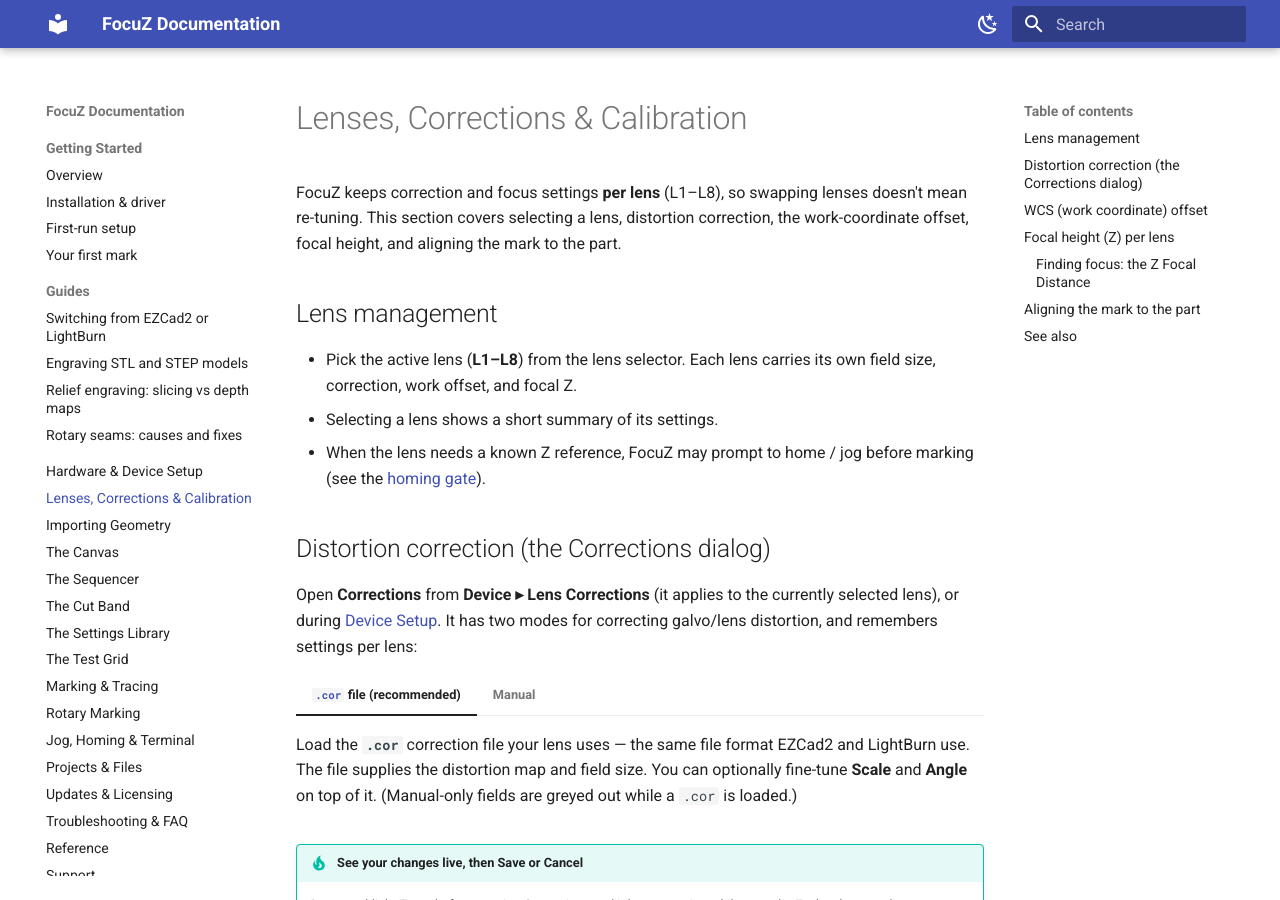
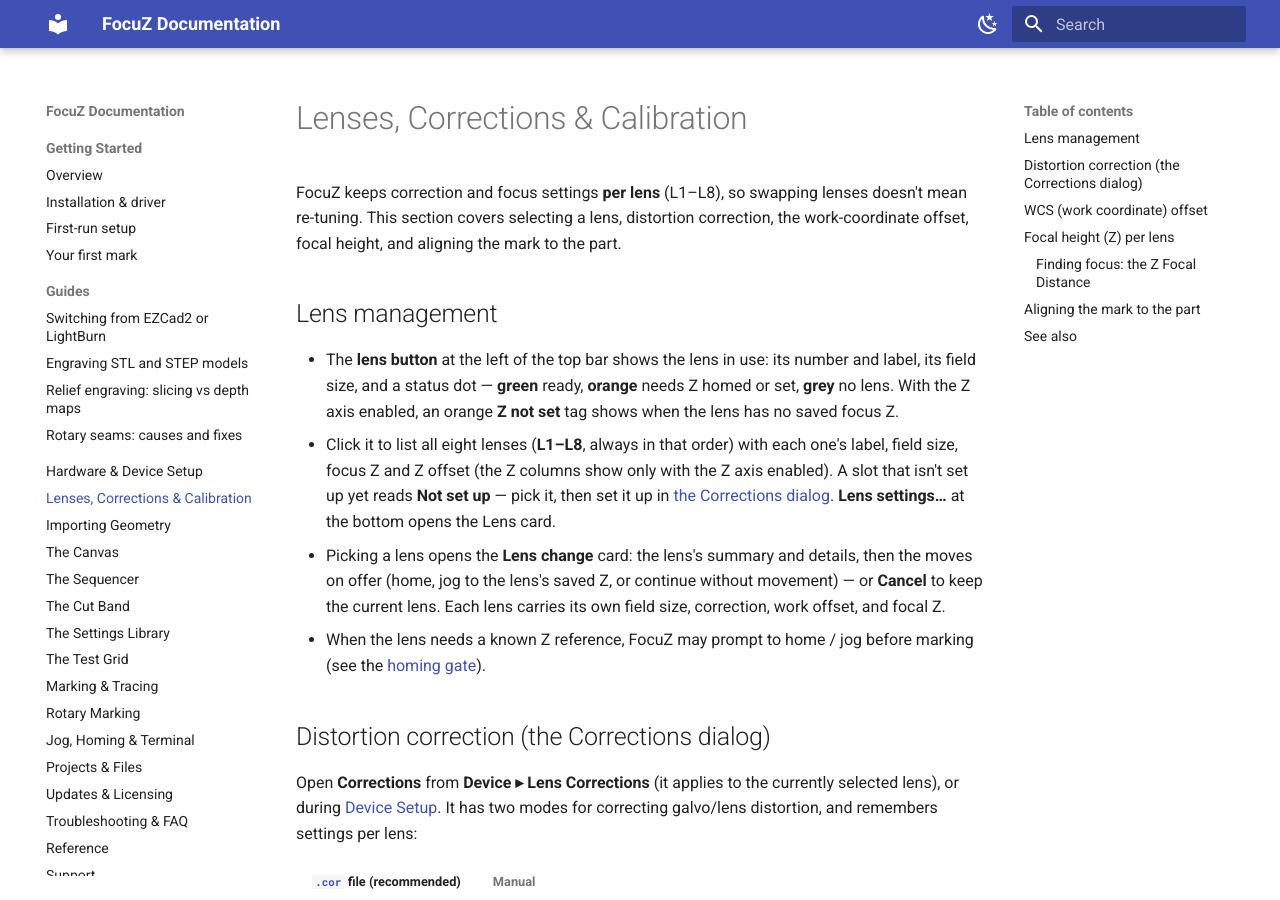
Before and after one commit to Lokahi-Shop/focuz-docs, an MkDocs documentation site: the page built from docs/lenses-corrections.md, in a window 1280 px wide and 900 px high. Built offline with MkDocs 1.6.1 and Material for MkDocs 9.7.7, drawn with Linux system fonts in a browser that asks for light colours.

Commit message:
Lens button + panel of all eight lenses; dark Lens change card
Co-Authored-By: Claude Opus 5.5 <noreply@anthropic.com>

```diff
--- a/docs/lenses-corrections.md
+++ b/docs/lenses-corrections.md
@@ -6,9 +6,16 @@ aligning the mark to the part.
 
 ## Lens management
 
-- Pick the active lens (**L1–L8**) from the lens selector. Each lens carries its own field size, correction,
-  work offset, and focal Z.
-- Selecting a lens shows a short summary of its settings.
+- The **lens button** at the left of the top bar shows the lens in use: its number and label, its field size,
+  and a status dot — **green** ready, **orange** needs Z homed or set, **grey** no lens. With the Z axis
+  enabled, an orange **Z not set** tag shows when the lens has no saved focus Z.
+- Click it to list all eight lenses (**L1–L8**, always in that order) with each one's label, field size, focus
+  Z and Z offset (the Z columns show only with the Z axis enabled). A slot that isn't set up yet reads
+  **Not set up** — pick it, then set it up in [the Corrections dialog](#distortion-correction-the-corrections-dialog).
+  **Lens settings…** at the bottom opens the Lens card.
+- Picking a lens opens the **Lens change** card: the lens's summary and details, then the moves on offer
+  (home, jog to the lens's saved Z, or continue without movement) — or **Cancel** to keep the current lens.
+  Each lens carries its own field size, correction, work offset, and focal Z.
 - When the lens needs a known Z reference, FocuZ may prompt to home / jog before marking (see the
   [homing gate](marking-tracing.md#lens-activation-homing-gate)).
 
```
Also changed, not shown: docs/getting-started/first-run.md (+1 -1 lines), docs/jog-terminal.md (+2 -2 lines).
